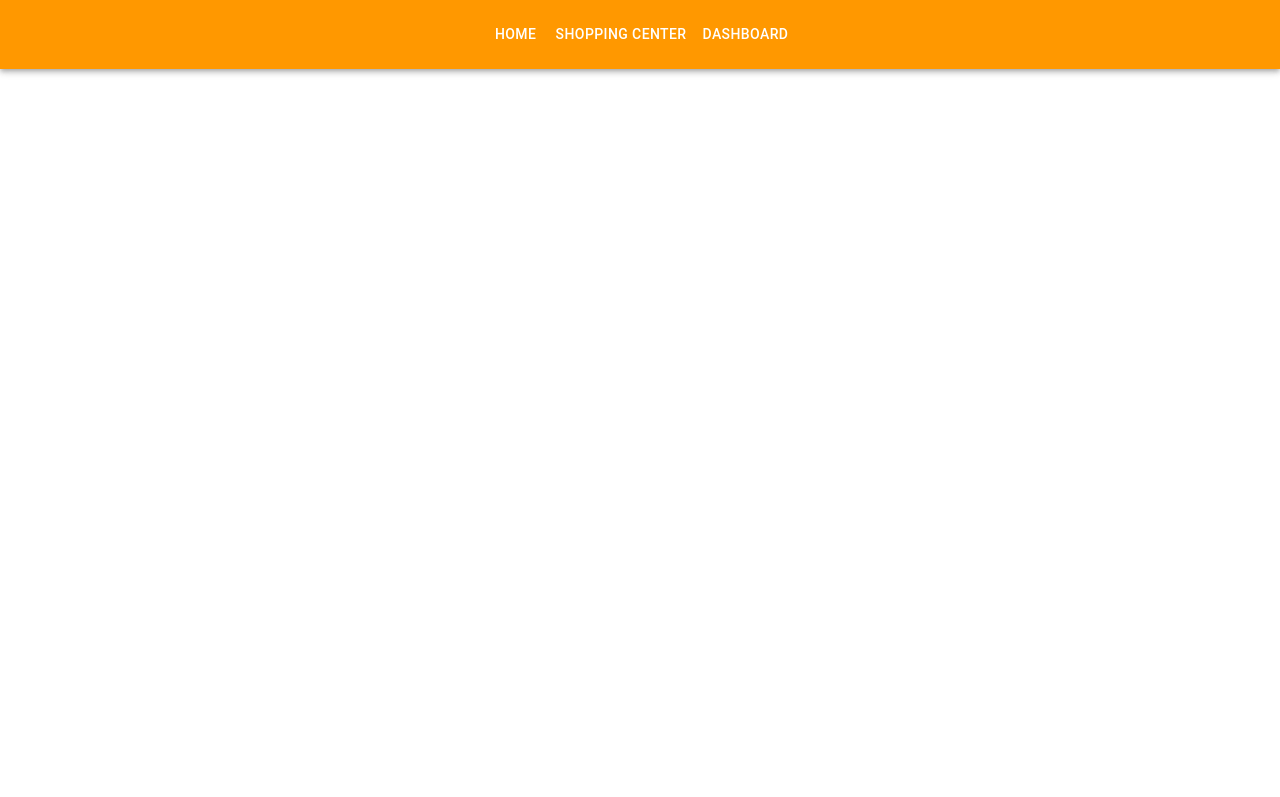
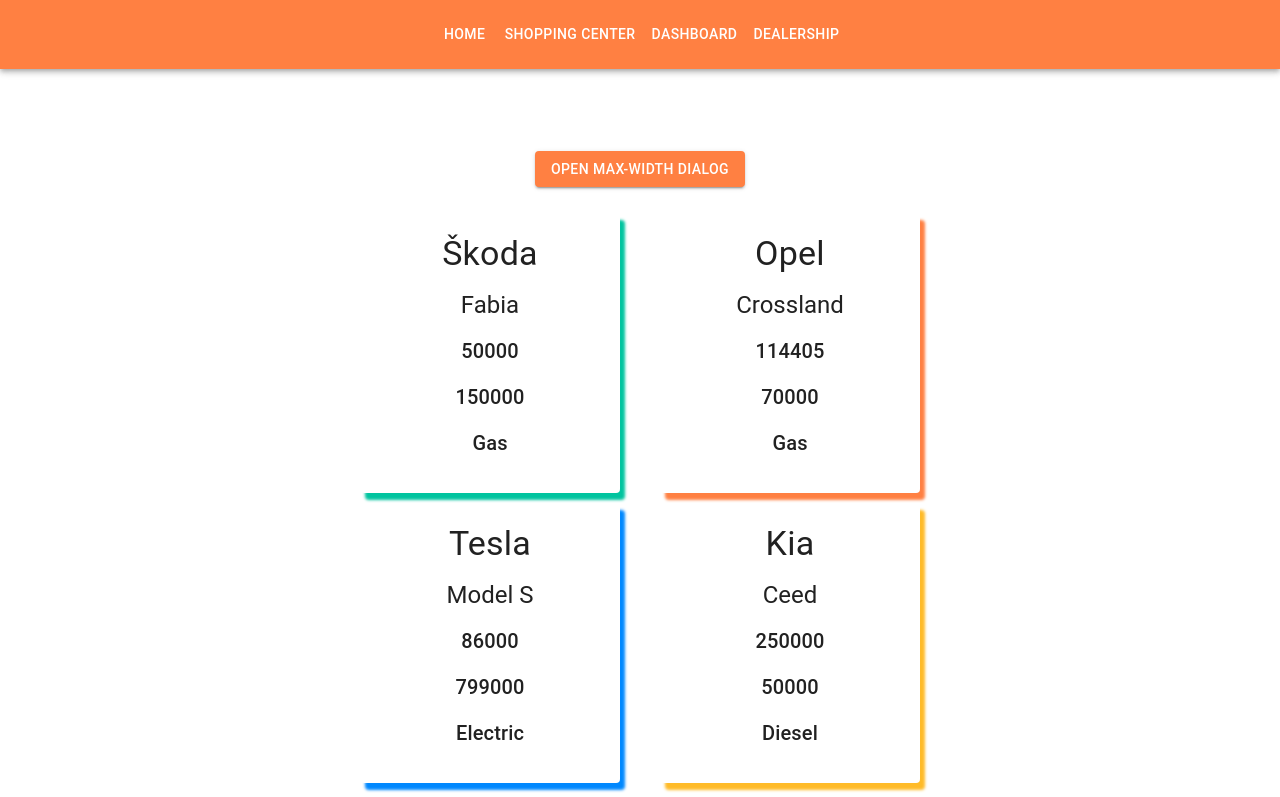
Before and after one commit to Jindra123/school-project, a React (Create React App) app: page /dealership in a window 1280 px wide. Shown: the top 797 px of the page. Built offline with nearby package versions, Linux system fonts and the light colour scheme.

Commit message:
cosmic changes

```diff
--- a/src/App.jsx
+++ b/src/App.jsx
@@ -5,6 +5,7 @@
 import Shops from "./pages/shops";
 import Create from "./pages/create";
 import Dashboard from "./pages/dashboard";
+import Dealership from "./pages/dealership";
 
 
 function App() {
@@ -17,6 +18,7 @@
               <Route exact path="/home" element={<Home />} />
               <Route exact path="/shops" element={<Shops />} />
               <Route exact path="/create" element={<Create />} />
+              <Route exact path="/dealership" element={<Dealership />} />
           </Routes>
       </BrowserRouter>
   );
--- /dev/null
+++ b/src/components/autoBox.jsx
@@ -0,0 +1,31 @@
+import React from "react";
+import {Paper, Grid} from "@mui/material";
+import Typography from "@mui/material/Typography";
+
+
+const AutoBox = (props) => {
+    return (
+        <React.Fragment>
+            <Grid item xs={12}>
+                <Grid item xs={12} sx={{paddingInline: '20px', marginBottom: '10px', width: '300px'}}>
+                    <Paper
+                        elevation={3}
+                        sx={{
+                            textAlign: 'center',
+                            padding: '20px',
+                            boxShadow: `5px 7px 3px ${props.data.brand === 'Škoda' ? '#00C49F' : props.data.brand === 'Tesla' ? '#0088FE' : props.data.brand === 'Kia' ? '#FFBB28' : '#FF8042'}`
+                        }}
+                    >
+                        <Typography variant='h4' sx={{marginBottom: '14px'}}>{props.data.brand}</Typography>
+                        <Typography variant='h5' sx={{paddingBottom: '14px'}}>{props.data.brandModel}</Typography>
+                        <Typography variant='h6' sx={{paddingBottom: '14px'}}>{props.data.kilometers}</Typography>
+                        <Typography variant='h6' sx={{paddingBottom: '14px'}}>{props.data.price}</Typography>
+                        <Typography variant='h6' sx={{paddingBottom: '14px'}}>{props.data.fuel[0].toUpperCase() + props.data.fuel.substring(1)}</Typography>
+                    </Paper>
+                </Grid>
+            </Grid>
+        </React.Fragment>
+    );
+}
+
+export default AutoBox;
--- /dev/null
+++ b/src/components/filterDealership.jsx
@@ -0,0 +1,97 @@
+import * as React from 'react';
+import Box from '@mui/material/Box';
+import Button from '@mui/material/Button';
+import Dialog from '@mui/material/Dialog';
+import DialogActions from '@mui/material/DialogActions';
+import DialogContent from '@mui/material/DialogContent';
+import DialogContentText from '@mui/material/DialogContentText';
+import DialogTitle from '@mui/material/DialogTitle';
+import FormControl from '@mui/material/FormControl';
+import FormControlLabel from '@mui/material/FormControlLabel';
+import InputLabel from '@mui/material/InputLabel';
+import MenuItem from '@mui/material/MenuItem';
+import Select from '@mui/material/Select';
+import Switch from '@mui/material/Switch';
+
+function FilterDealership() {
+    const [open, setOpen] = React.useState(false);
+
+    const handleClickOpen = () => {
+        setOpen(true);
+    };
+
+    const handleClose = () => {
+        setOpen(false);
+    };
+
+    const handleSubmit = () => {
+        setOpen(false);
+    };
+
+    return (
+        <React.Fragment>
+            <Button
+                variant="contained"
+                sx={{
+                    backgroundColor: '#FF8042',
+                    border: 0,
+                    color: 'white',
+                    '&:hover': {
+                        backgroundColor: '#00C49F',
+                        border: 0
+                    }
+                }}
+                onClick={handleClickOpen}
+            >
+                Open max-width dialog
+            </Button>
+            <Dialog
+                maxWidth='500'
+                open={open}
+                onClose={handleClose}
+            >
+                <DialogTitle>Filters</DialogTitle>
+                <DialogContent>
+                    <DialogContentText>
+                        You can set my maximum width and whether to adapt or not.
+                    </DialogContentText>
+                    <Box
+                        noValidate
+                        component="form"
+                        sx={{
+                            display: 'flex',
+                            flexDirection: 'column',
+                            m: 'auto',
+                            width: 'fit-content',
+                        }}
+                    >
+                        <FormControl sx={{ mt: 2, minWidth: 120 }}>
+                            <InputLabel htmlFor="max-width">maxWidth</InputLabel>
+                            <Select
+                                autoFocus
+                                label="maxWidth"
+                                inputProps={{
+                                    name: 'max-width',
+                                    id: 'max-width',
+                                }}
+                            >
+                                <MenuItem value={false}>false</MenuItem>
+                                <MenuItem value="xs">xs</MenuItem>
+                                <MenuItem value="sm">sm</MenuItem>
+                                <MenuItem value="md">md</MenuItem>
+                                <MenuItem value="lg">lg</MenuItem>
+                                <MenuItem value="xl">xl</MenuItem>
+                            </Select>
+                        </FormControl>
+                    </Box>
+                </DialogContent>
+                <DialogActions>
+                    <Button onClick={handleSubmit}>Submit</Button>
+                    <Button onClick={handleClose}>Close</Button>
+                </DialogActions>
+            </Dialog>
+        </React.Fragment>
+    );
+}
+
+export default FilterDealership;
--- a/src/components/navBar.jsx
+++ b/src/components/navBar.jsx
@@ -24,7 +24,11 @@
     {
         name: 'Dashboard',
         url: '/'
-    }
+    },
+    {
+        name: 'Dealership',
+        url: '/dealership'
+    },
 ];
 
 function ResponsiveAppBar() {
@@ -39,7 +43,7 @@
     }
 
     return (
-        <AppBar position="static" sx={{ backgroundColor: '#ff9800' }}>
+        <AppBar position="static" sx={{ backgroundColor: '#FF8042' }}>
             <Container>
                 <Toolbar disableGutters sx={{ display: 'flex', alignItems: 'center', justifyContent: 'center' }}>
                     <Box sx={{ flexGrow: 1, display: { xs: 'flex', md: 'none' } }}>
--- a/src/data/data.js
+++ b/src/data/data.js
@@ -100,3 +100,62 @@
         deaths: 139891
     },
 ]
+
+export const carDealershipData = [
+    {
+        brand: 'Škoda',
+        brandModel: 'Fabia',
+        kilometers: 50000,
+        price: 150000,
+        fuel: 'gas'
+    },
+    {
+        brand: 'Opel',
+        brandModel: 'Crossland',
+        kilometers: 114405,
+        price: 70000,
+        fuel: 'gas'
+    },
+    {
+        brand: 'Tesla',
+        brandModel: 'Model S',
+        kilometers: 86000,
+        price: 799000,
+        fuel: 'electric'
+    },
+    {
+        brand: 'Kia',
+        brandModel: 'Ceed',
+        kilometers: 250000,
+        price: 50000,
+        fuel: 'diesel'
+    },
+    {
+        brand: 'Škoda',
+        brandModel: 'Superb',
+        kilometers: 168000,
+        price: 210000,
+        fuel: 'diesel'
+    },
+    {
+        brand: 'Opel',
+        brandModel: 'Astra',
+        kilometers: 49000,
+        price: 340000,
+        fuel: 'gas'
+    },
+    {
+        brand: 'Tesla',
+        brandModel: 'Model X',
+        kilometers: 44000,
+        price: 1100000,
+        fuel: 'electric'
+    },
+    {
+        brand: 'Kia',
+        brandModel: 'ProCeed',
+        kilometers: 5,
+        price: 864000,
+        fuel: 'gas'
+    },
+]
--- /dev/null
+++ b/src/pages/dealership.jsx
@@ -0,0 +1,40 @@
+import React, {useState} from "react";
+import {Grid, Select} from "@mui/material";
+import {carDealershipData} from "../data/data";
+
+import AutoBox from "../components/autoBox";
+import FilterDealership from "../components/filterDealership";
+
+import Box from "@mui/material/Box";
+
+const grid = (theme) => ({
+    marginInline: '16vw',
+    textAlign: 'center',
+    marginTop: '5%',
+    display: 'grid',
+    alignItems: 'center',
+    placeItems: 'center',
+    [theme.breakpoints.down('md')]: {
+        marginInline: '6vw',
+    },
+});
+
+
+
+function Dealership() {
+
+    return (
+        <Grid sx={grid}>
+            <FilterDealership />
+            <Box sx={{display: 'flex', flexWrap: 'wrap', justifyContent: 'center', marginTop: '3%'}}>
+                {carDealershipData.map((info, id) => {
+                    return (
+                        <AutoBox data={info} key={id} />
+                    )
+                })}
+            </Box>
+        </Grid>
+    );
+}
+
+export default Dealership;
```
